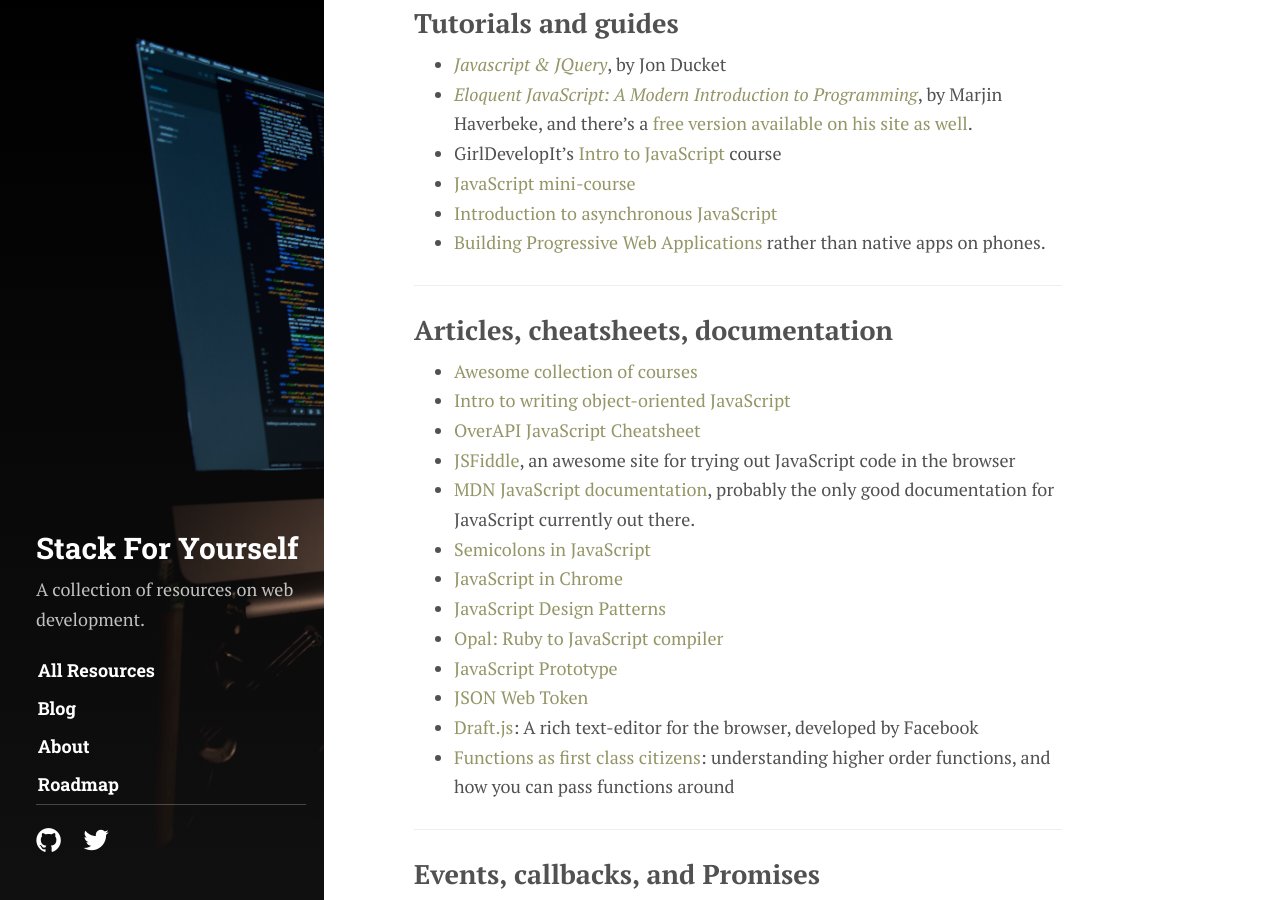
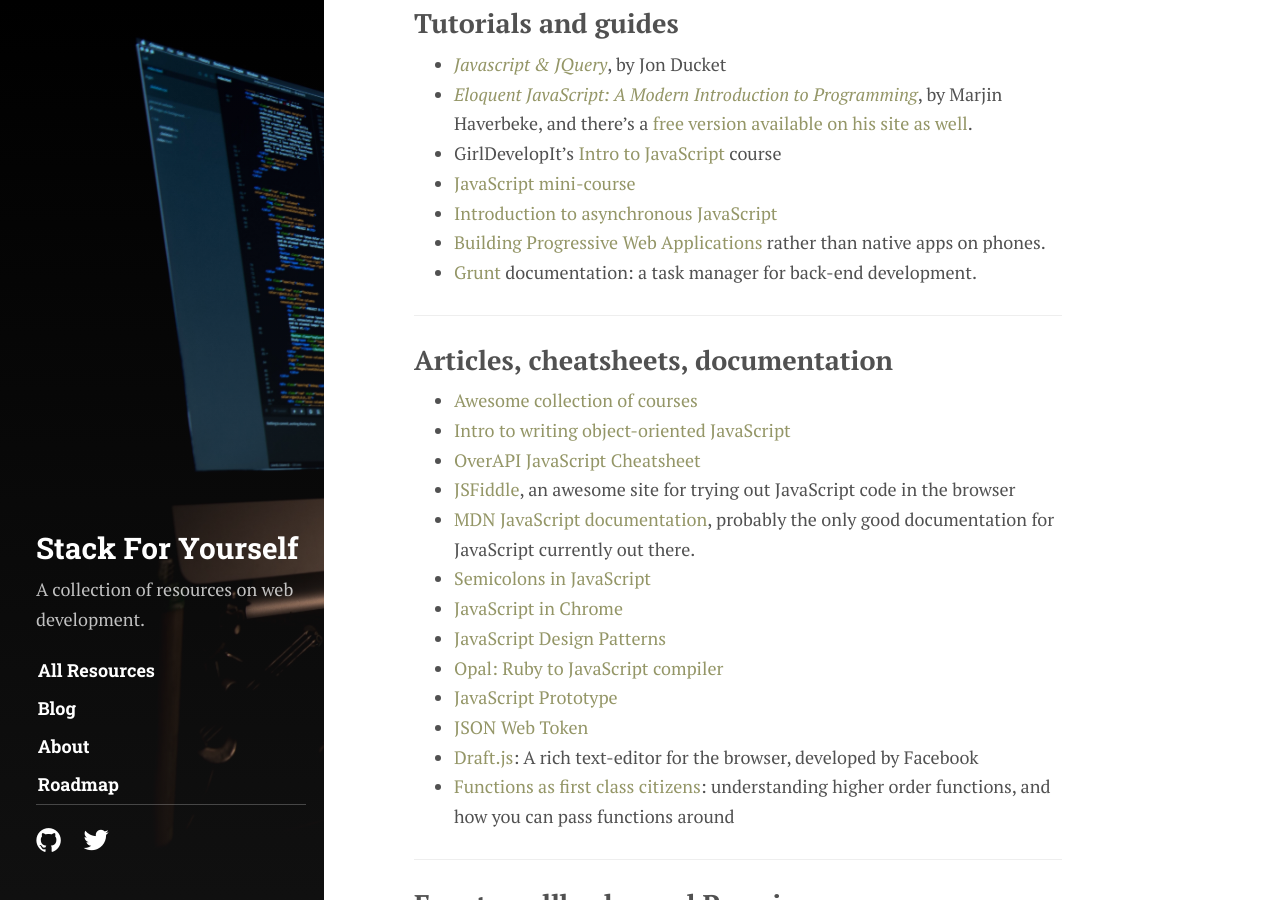
Before and after one commit to mindplace/stack-for-yourself, a Jekyll site: the page built from _posts/2016-06-01-javascript-uncategorized.md, in a window 1280 px wide and 900 px high, scrolled down 609 px. Built offline with Jekyll 4.4.1, drawn with Linux system fonts in a browser that asks for light colours; some web fonts are replaced; comment, search, counter and statistics services are not loaded.

Commit message:
add grunt link

```diff
--- a/_posts/2016-06-01-javascript-uncategorized.md
+++ b/_posts/2016-06-01-javascript-uncategorized.md
@@ -20,6 +20,7 @@
 * [JavaScript mini-course](http://ejohn.org/apps/learn/)
 * [Introduction to asynchronous JavaScript](http://tutorials.pluralsight.com/front-end-javascript/introduction-to-asynchronous-javascript#wHxHM2jaxoX5vgkZ.99)
 * [Building Progressive Web Applications](https://medium.com/javascript-scene/native-apps-are-doomed-ac397148a2c0#.yiz8t9ww9) rather than native apps on phones.
+* [Grunt](http://gruntjs.com/) documentation: a task manager for back-end development.
 
 <hr>
 
@@ -86,3 +87,5 @@
 Lots of people give away small bits of code for free. This is a super amazing place to start looking at that stuff: [Codyhouse](https://codyhouse.co/), a place for free tiny JS, HTML & CSS things.
 
 * [OWL Carousel](http://owlgraphic.com/owlcarousel/index.html), a super cute and super nifty carousel element that works nicely off of jQuery.
+
+<hr>
```
